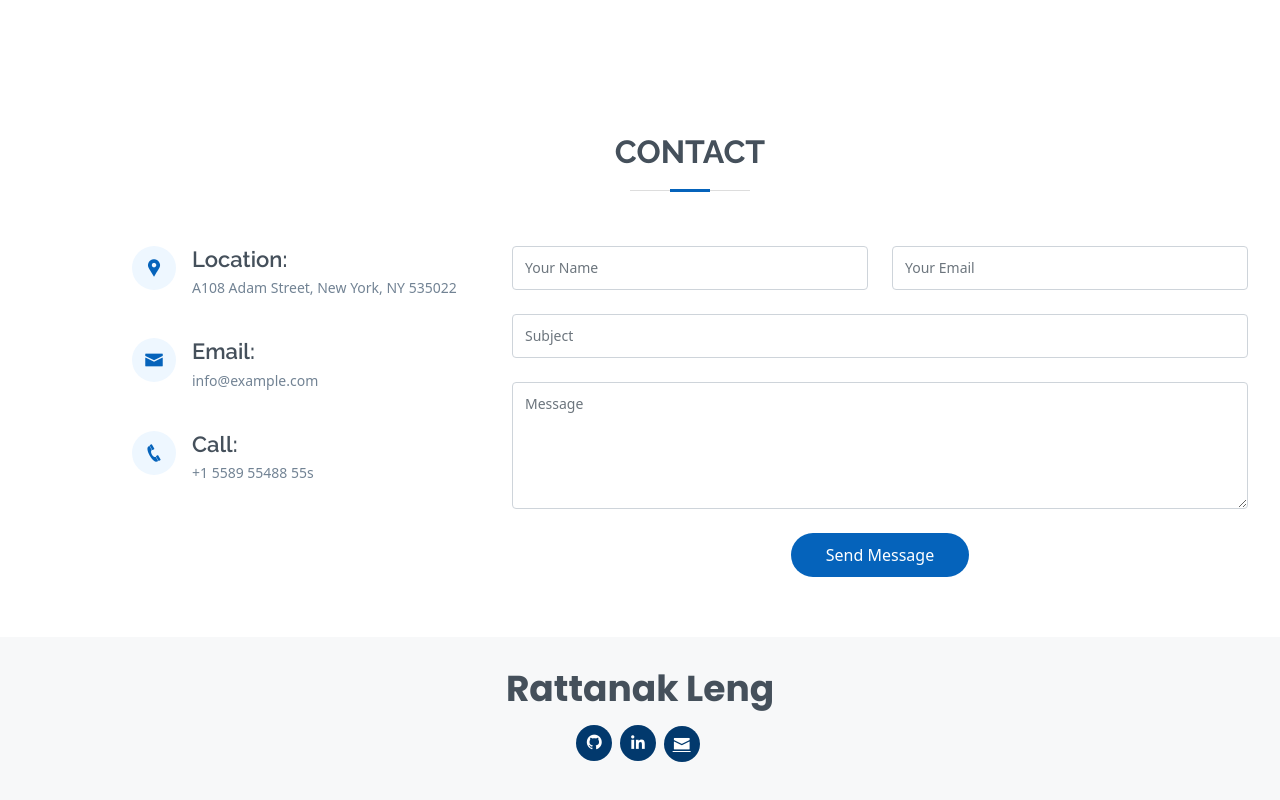
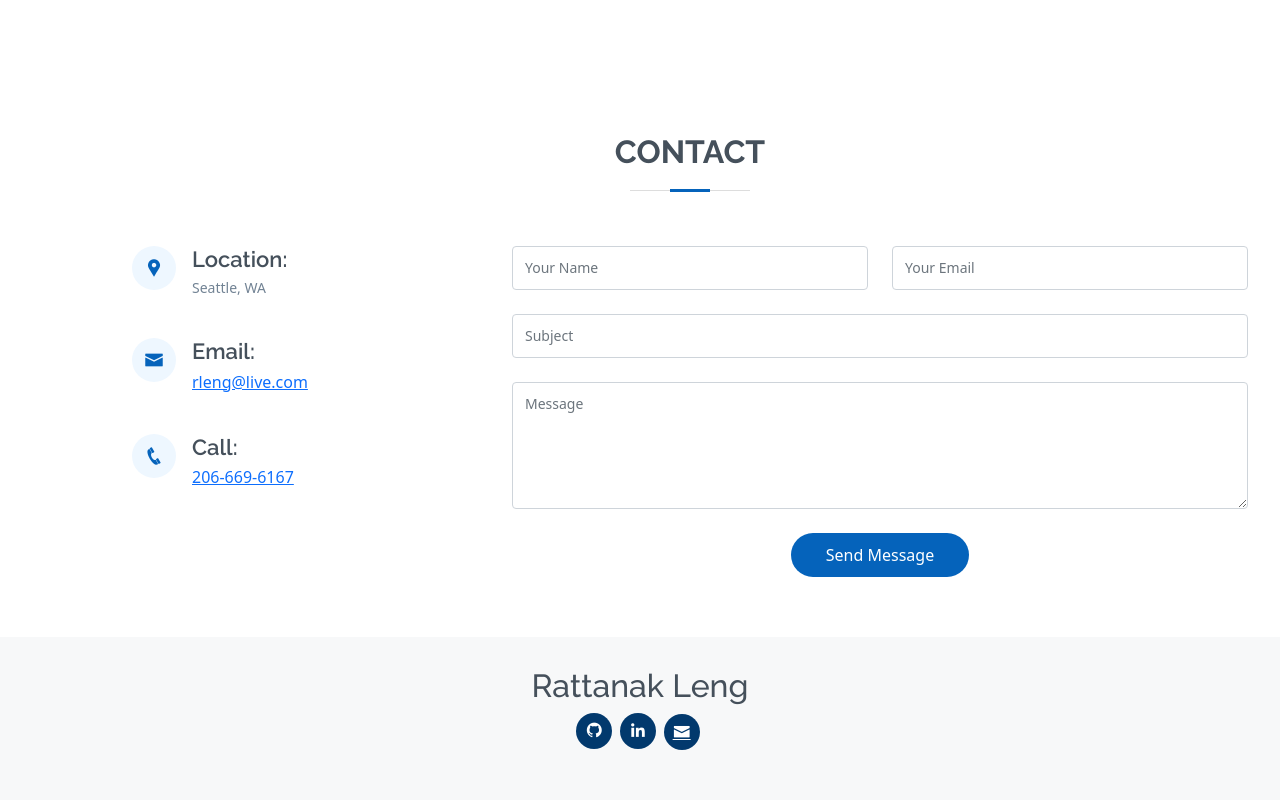
Before and after one commit to rattanakleng/Portfolio, a website with bundled scripts: page index.html in a window 1280 px wide. Shown: the part 3720-4520 px from the top of the page. Built offline with nearby package versions, Linux system fonts and the light colour scheme.

Commit message:
update contact links

```diff
--- a/index.html
+++ b/index.html
@@ -491,19 +491,19 @@
               <div class="address">
                 <i class="icofont-google-map"></i>
                 <h4>Location:</h4>
-                <p>A108 Adam Street, New York, NY 535022</p>
+                <p>Seattle, WA</p>
               </div>
 
               <div class="email">
                 <i class="icofont-envelope"></i>
                 <h4>Email:</h4>
-                <p>info@example.com</p>
+                <a href="mailto: rleng@live.com" class="ms-3" >rleng@live.com</a>
               </div>
 
               <div class="phone">
                 <i class="icofont-phone"></i>
                 <h4>Call:</h4>
-                <p>+1 5589 55488 55s</p>
+                <a href="tel:206-669-6167" class="ms-3">206-669-6167</a>
               </div>
 
             </div>
@@ -556,7 +556,7 @@
   <footer id="footer">
     <div class="container">
 
-      <h3>Rattanak Leng</h3>
+      <h2>Rattanak Leng</h2>
 
       <div class="social-links text-center">
         <a href="https://github.com/rattanakleng" class="github info"><i class="bx bxl-github"></i></a>
```
